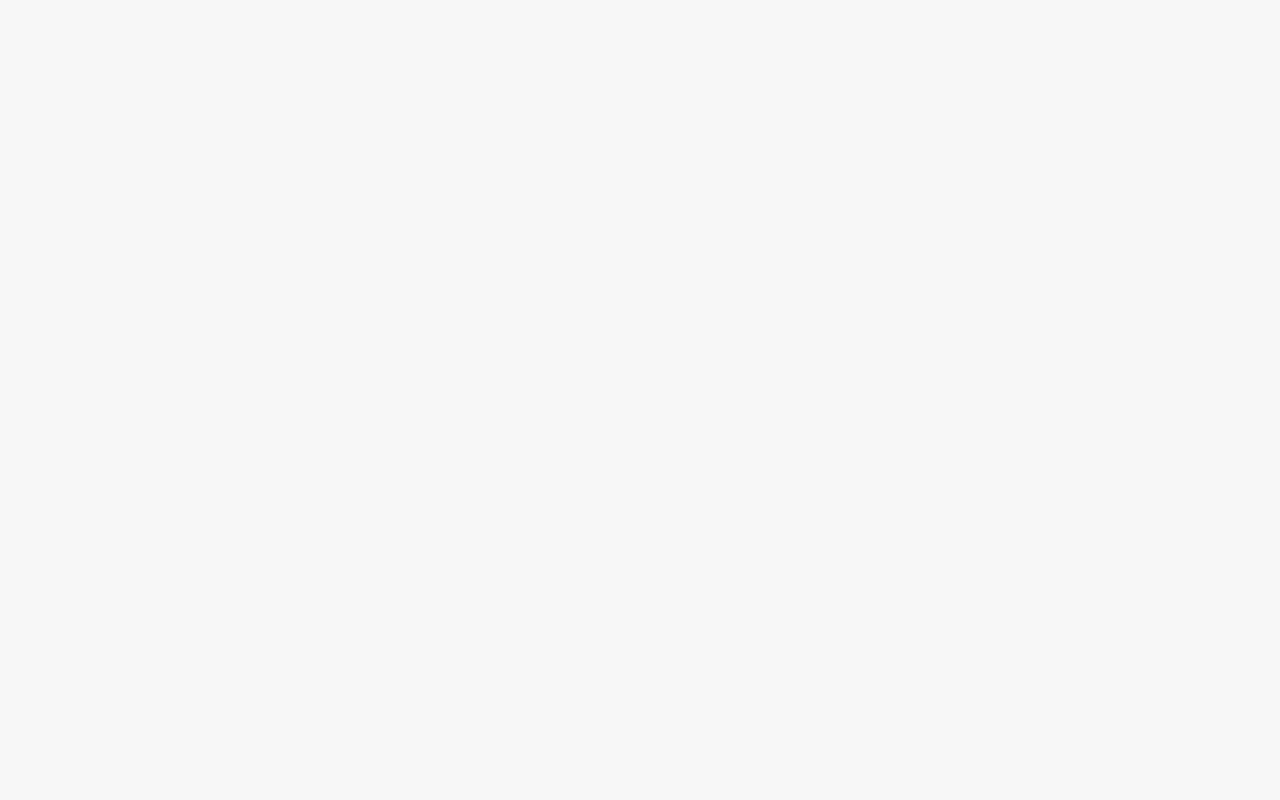
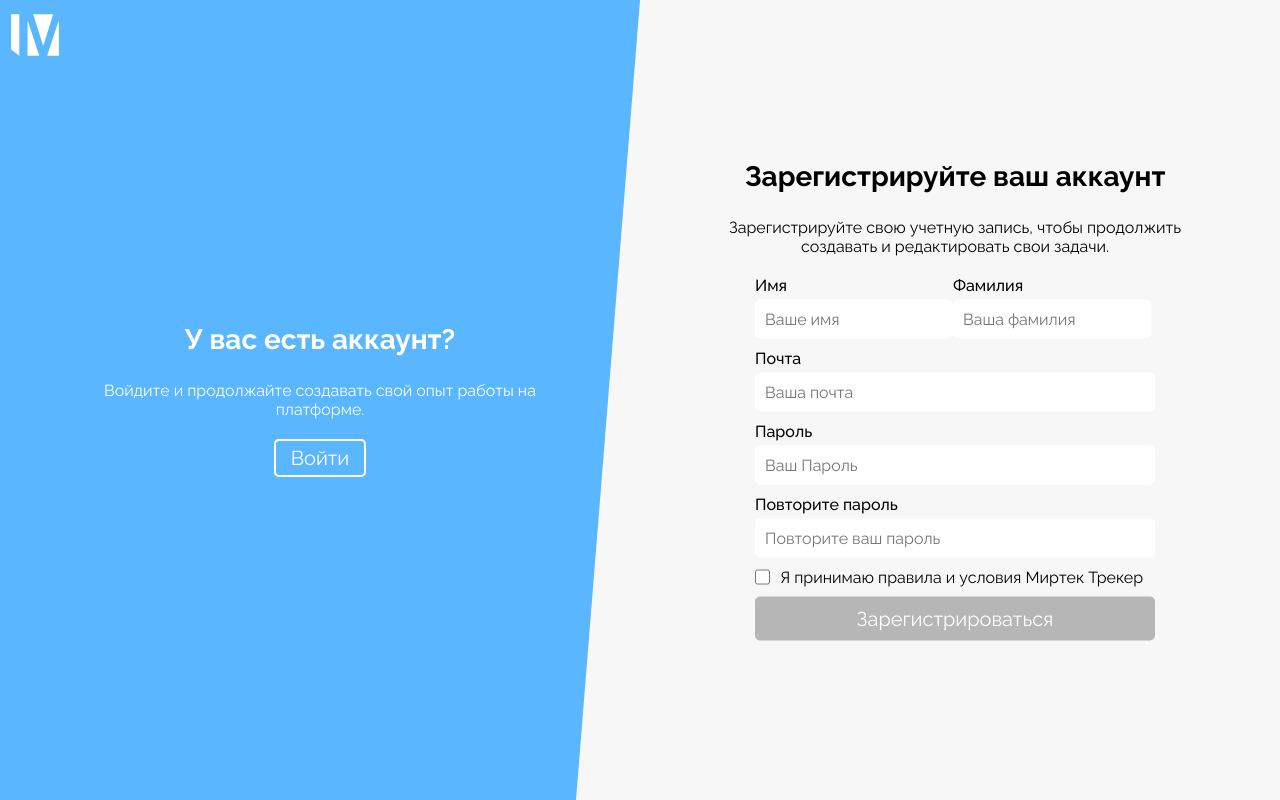
Before and after one commit to IliaGurelev/MirTecTracker, a Vue app: page /registration in a window 1280 px wide. Before the commit this address had no page. Built offline with nearby package versions, Linux system fonts and the light colour scheme.

Commit message:
Страница Ргестрации и входа

```diff
--- /dev/null
+++ b/src/components/Login/LoginHeader.vue
@@ -0,0 +1,97 @@
+<template>
+  <header class="main-header">
+    <RouterLink to="/" class="main-header__link">
+      <svg
+        :class="{'main-header__logo--white': isRegistration}"
+        class="main-header__logo"
+        id="main-header-logo"
+        version="1.2" xmlns="http://www.w3.org/2000/svg"
+        viewBox="0 0 500 500"
+        width="500"
+        height="500"
+        nighteye="disabled"
+      >
+        <path id="Layer" class="s0" d="m371.1 456.9h117.5v-290.9l-0.6-63.9z"/>
+        <path id="Layer" class="s0" d="m175.4 166v290.9h117.6l-117-354.8z"/>
+        <path id="Layer" class="s1" d="m11 394.8l82.2 62.1v-413.9h-82.2z"/>
+        <path id="Layer" class="s0" d="m232.1 43l99 313.9h1.8l99-313.9z"/>
+      </svg>
+    </RouterLink>
+    <button
+    id="main-header-switch-button"
+    class="main-header__button"
+    @click="$emit('clickSwitch')"
+    >
+      <p v-if="!isRegistration">Зарегистрироваться</p>
+      <p v-else>Войти</p>
+    </button>
+  </header>
+</template>
+
+<script setup>
+  import {ref, watchEffect} from 'vue';
+
+  const props = defineProps({
+    isRegistration: {
+      type: Boolean,
+      required: true,
+    }
+  })
+
+  const isRegistration = ref(props.isRegistration)
+
+  watchEffect(() => {
+    isRegistration.value = props.isRegistration;
+  })
+</script>
+
+<style lang="scss" scoped>
+  .main-header {
+    display: flex;
+    justify-content: space-between;
+    margin-bottom: 40px;
+  }
+
+  .main-header__link {
+    z-index: 2;
+  }
+
+  .main-header__logo {
+    width: 70px;
+    height: 70px;
+    padding: 10px;
+  }
+
+  .main-header__logo .s0,
+  .main-header__logo .s1 {
+    fill: var(--color-text-important);
+  }
+
+  .main-header__logo--white .s0,
+  .main-header__logo--white .s1 {
+    fill: #ffffff;
+
+    @media (max-width: 1120px) {
+      fill: var(--color-text-important);
+    }
+  }
+
+  .main-header__button {
+    display: none;
+    font-size: 18px;
+    color: #ffffff;
+    margin: 15px 15px 15px 0;
+    padding: 0 15px 0 15px;
+    border-radius: 5px;
+    background-color: var(--color-text-important);
+    border: 2px solid var(--color-text-important);
+    cursor: pointer;
+
+    @media (max-width: 1120px) {
+      display: inline;
+    }
+  }
+
+  .s0 { fill: #0e8bc2 }
+  .s1 { fill: #0655a0 }
+</style>
--- a/src/components/Login/LoginSwitcher.vue
+++ b/src/components/Login/LoginSwitcher.vue
@@ -15,7 +15,7 @@
       <button
         class="switcher__btn"
         id="switch-btn"
-        @click="switchMode"
+        @click="$emit('clickSwitch')"
       >
         <p v-if="!isRegistration">Зарегистрироваться</p>
         <p v-else-if="isRegistration">Войти</p>
@@ -25,13 +25,20 @@
 </template>
 
 <script setup>
-  import {ref} from 'vue';
+  import {ref, watchEffect} from 'vue';
 
-  const isRegistration = ref(false)
+  const props = defineProps({
+    isRegistration: {
+      type: Boolean,
+      required: true,
+    }
+  })
 
-  const switchMode = () => {
-    isRegistration.value = !isRegistration.value;
-  }
+  const isRegistration = ref(props.isRegistration)
+
+  watchEffect(() => {
+    isRegistration.value = props.isRegistration;
+  })
 </script>
 
 <style lang="scss" scoped>
--- a/src/router/index.js
+++ b/src/router/index.js
@@ -31,6 +31,12 @@ const routes = [
     name: 'Login',
     component: LoginPage
   },
+  {
+    path: '/registration',
+    name: 'Registration',
+    component: LoginPage,
+    props: {isRegistration: true}
+  },
 ];
 
 const router = createRouter({
--- a/src/views/LoginPage.vue
+++ b/src/views/LoginPage.vue
@@ -1,15 +1,40 @@
 <template>
   <main class="login-page">
-    <LoginForm />
-    <RegistrationForm />
-    <LoginSwitcher />
+    <LoginHeader
+      :isRegistration="isRegistration"
+      @clickSwitch="switchMode"
+    />
+    <LoginForm v-if="!isRegistration"/>
+    <RegistrationForm v-else />
+    <LoginSwitcher
+      :isRegistration="isRegistration"
+      @clickSwitch="switchMode"
+    />
   </main>
 </template>
 
 <script setup>
+  import {ref} from 'vue';
+
   import LoginForm from '@/components/Login/LoginForm.vue'
   import RegistrationForm from '@/components/Login/RegistrationForm.vue'
   import LoginSwitcher from '@/components/Login/LoginSwitcher.vue';
+  import LoginHeader from '@/components/Login/LoginHeader.vue';
+
+  const props = defineProps({
+    isRegistration: {
+      type: Boolean,
+      required: false,
+      default: false,
+    }
+  })
+
+  const isRegistration = ref(props.isRegistration);
+
+  const switchMode = () => {
+    isRegistration.value = !isRegistration.value;
+  }
+
 </script>
 
 <style lang="scss" scoped>
@@ -47,44 +72,6 @@
 
   .--transparent {
     opacity: 0 !important;
-  }
-
-  .main-header {
-    display: flex;
-    justify-content: space-between;
-    margin-bottom: 40px;
-  }
-
-  .main-header__link {
-    z-index: 2;
-  }
-
-  .main-header__logo {
-    width: 50px;
-    height: 50px;
-    padding: 10px;
-  }
-
-  .main-header__logo .s0,
-  .main-header__logo .s1 {
-    fill: var(--color-text-important);
-  }
-
-  .main-header__logo--white .s0,
-  .main-header__logo--white .s1 {
-    fill: #ffffff;
-  }
-
-  .main-header__button {
-    display: none;
-    font-size: 16px;
-    color: #ffffff;
-    margin: 15px 15px 15px 0;
-    padding: 0 15px 0 15px;
-    border-radius: 5px;
-    background-color: var(--color-text-important);
-    border: 2px solid var(--color-text-important);
-    cursor: pointer;
   }
 
   /* Адаптация */
@@ -133,15 +120,6 @@
   }
 
   @media (max-width: 1120px) {
-    .main-header__button {
-      display: inline;
-    }
-
-    .main-header__logo--white .s0,
-    .main-header__logo--white .s1 {
-      fill: var(--color-text-important);
-    }
-
     .login-page {
       display: flex;
       flex-direction: column;
@@ -191,9 +169,5 @@
     .--transparent {
       opacity: 1 !important;
     }
-
-    #reg-form {
-      display: none;
-    }
   }
 </style>
```
